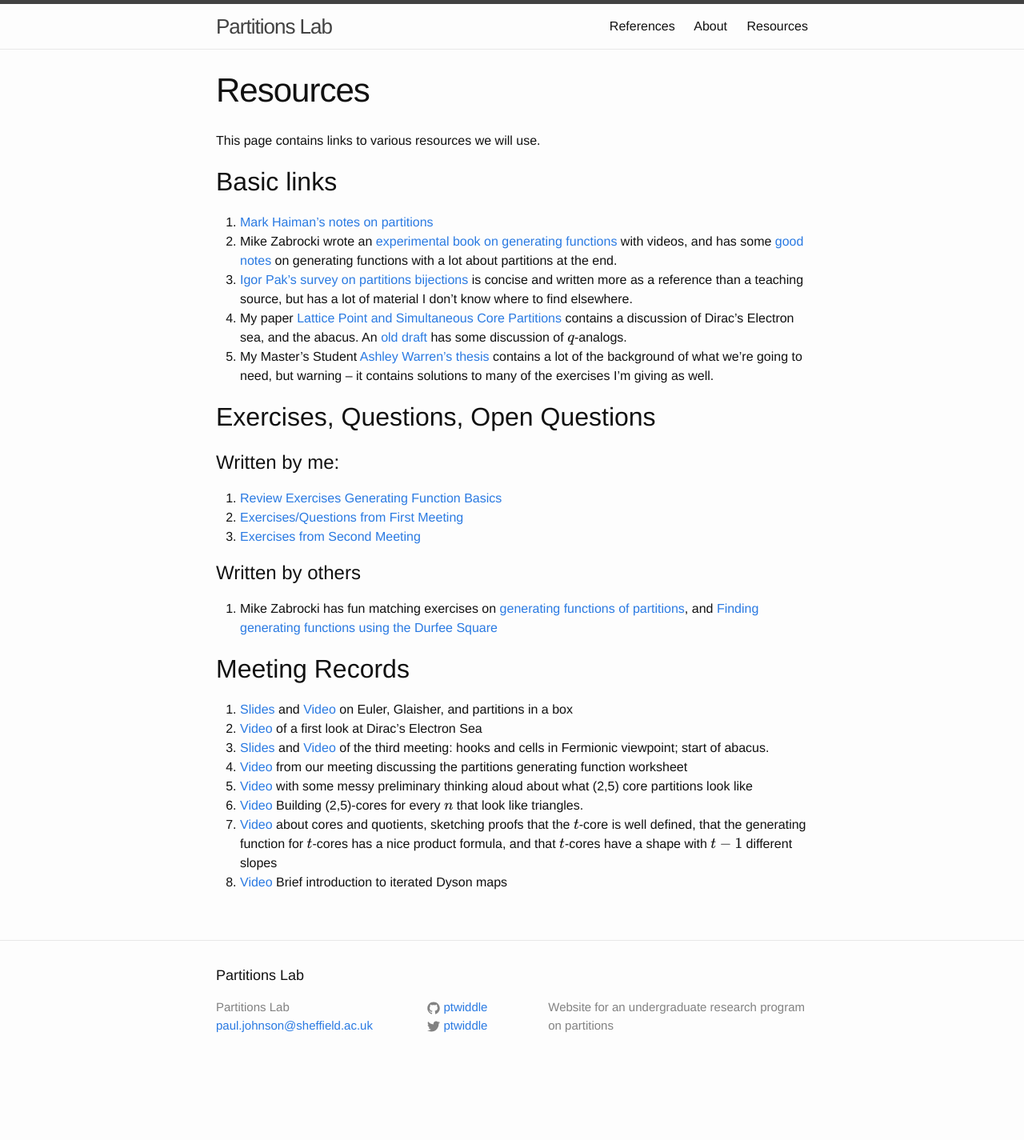
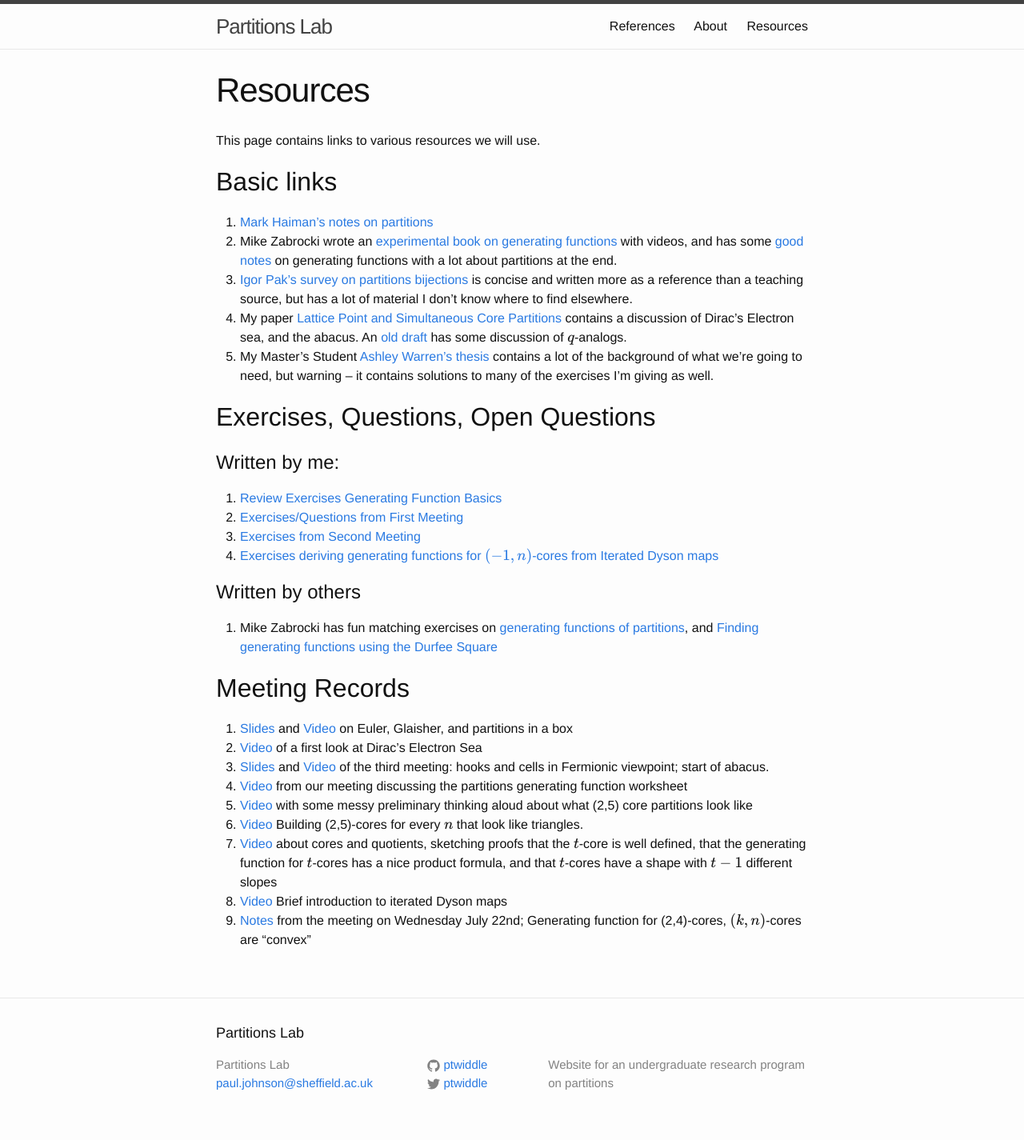
Before and after one commit to ptwiddle/Partitions-Lab, a Jekyll site: the page built from docs/resources.md, in a window 1280 px wide. Shown: the whole page at 80% size. Built offline with Jekyll 4.4.1, drawn with Linux system fonts in a browser that asks for light colours; formulas are drawn with MathJax 3; before the commit the page ends 1353 px from its top, so only the background shows below that.

Commit message:
Exercises on (-1,n) cores; notes from meeting

```diff
--- a/docs/resources.md
+++ b/docs/resources.md
@@ -27,6 +27,8 @@ Written by me:
 1. [Review Exercises Generating Function Basics](/Partitions-Lab/LaTeX/GeneratingFunctionsBasicExercises.pdf)
 2. [Exercises/Questions from First Meeting](/Partitions-Lab/LaTeX/Introduction.pdf)
 3. [Exercises from Second Meeting](/Partitions-Lab/LaTeX/SecondMeeting.pdf)
+4. [Exercises deriving generating functions for $(-1,n)$-cores from Iterated Dyson maps](/Partitions-Lab-/LaTeX/TwoCoreExercises.pdf)
+
 
 Written by others
 ===
@@ -43,3 +45,4 @@ Meeting Records
 6. [Video](https://eu-lti.bbcollab.com/recording/6d147bb2132c4716ab64d593a1ab50d0) Building (2,5)-cores for every $n$ that look like triangles.
 7. [Video](https://eu-lti.bbcollab.com/recording/1c808ae4067447dfb711d401b13477ef) about cores and quotients, sketching proofs that the $t$-core is well defined, that the generating function for $t$-cores has a nice product formula, and that $t$-cores have a shape with $t-1$ different slopes
 8. [Video](https://eu-lti.bbcollab.com/recording/5b5d662d95a94609ab4e19661bc2f4d9) Brief introduction to iterated Dyson maps
+9. [Notes](/Partitions-Lab/LaTeX/MeetingNotesWed22.pdf) from the meeting on Wednesday July 22nd; Generating function for (2,4)-cores, $(k,n)$-cores are "convex"
```
Also changed, not shown: 3 other files.
